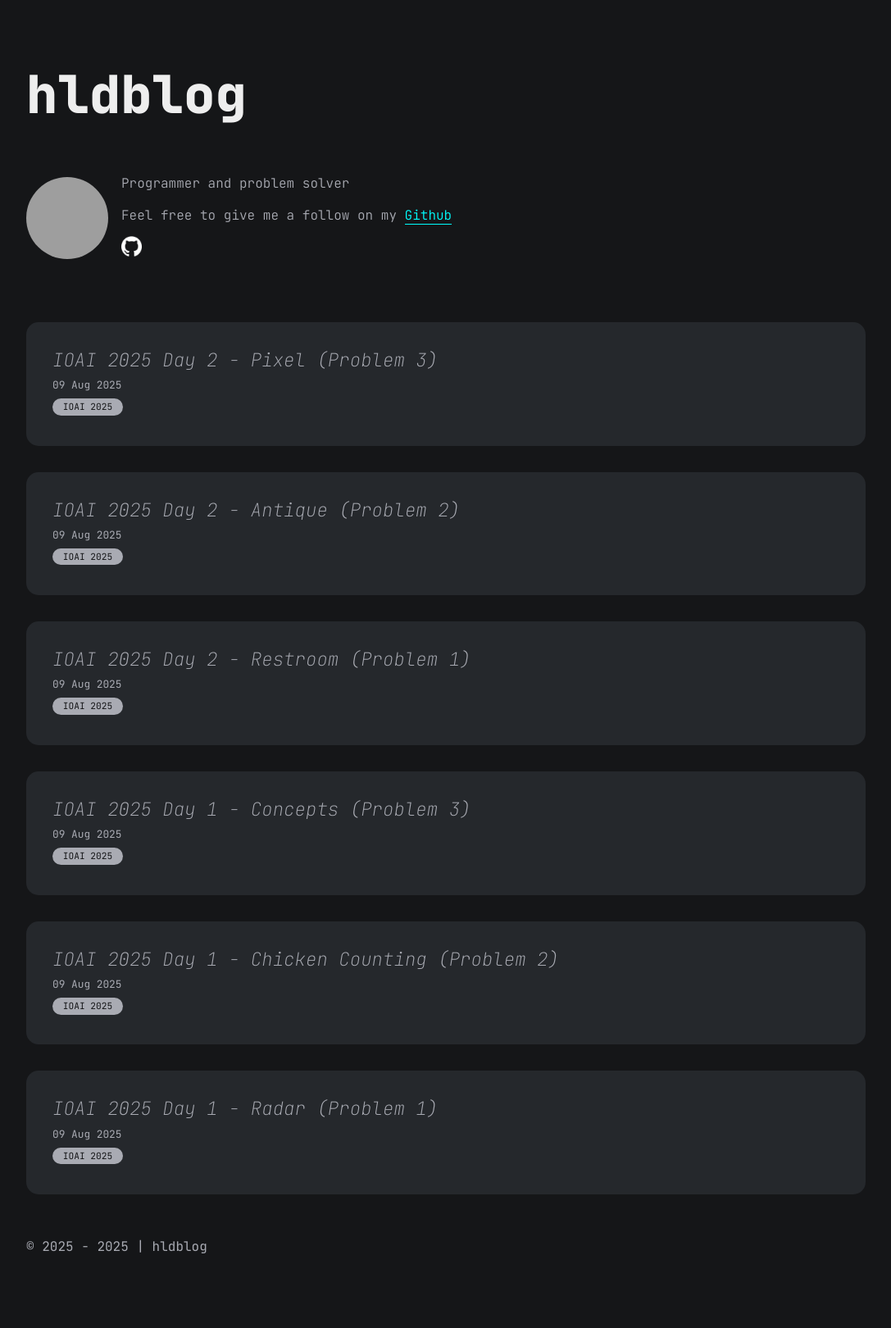
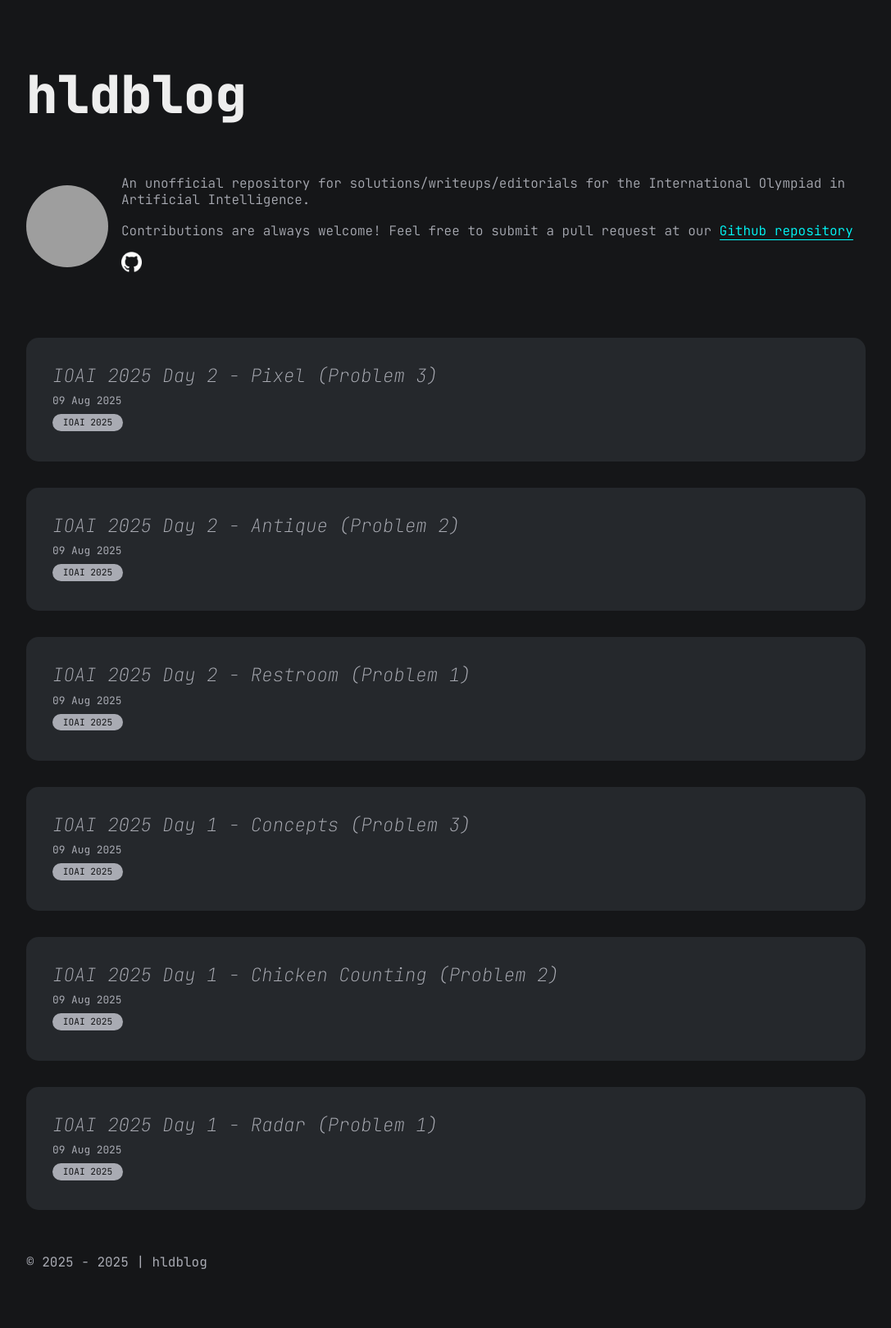
Before and after one commit to ioai-writeup/ioai-writeup.github.io, a Jekyll site: the page built from index.md, in a window 1280 px wide. Shown: the whole page at 82% size, without its empty margins (96-1183 px from the left). Built offline with Jekyll 4.4.1, drawn with Linux system fonts in a browser that asks for light colours; grey boxes are pictures that could not be loaded.

Commit message:
Update author.yml

```diff
--- a/_data/author.yml
+++ b/_data/author.yml
@@ -2,13 +2,13 @@ name: heavylightdecomp
 dp: https://avatars.githubusercontent.com/u/111647750?s=460&v=4
 description: "
   <p>
-    Programmer and problem solver
+    An unofficial repository for solutions/writeups/editorials for the International Olympiad in Artificial Intelligence.
   </p>
   <br/>
   <p>
-    Feel free to give me a follow on my <a href='https://github.com/heavylightdecomp' target='_blank'>Github</a>
+    Contributions are always welcome! Feel free to submit a pull request at our <a href='https://github.com/ioai-writeup/ioai-writeup.github.io' target='_blank'>Github repository</a>
   </P>
 "
 contact:
   - title: github
-    url: https://github.com/heavylightdecomp
+    url: https://github.com/ioai-writeup/ioai-writeup.github.io
```
